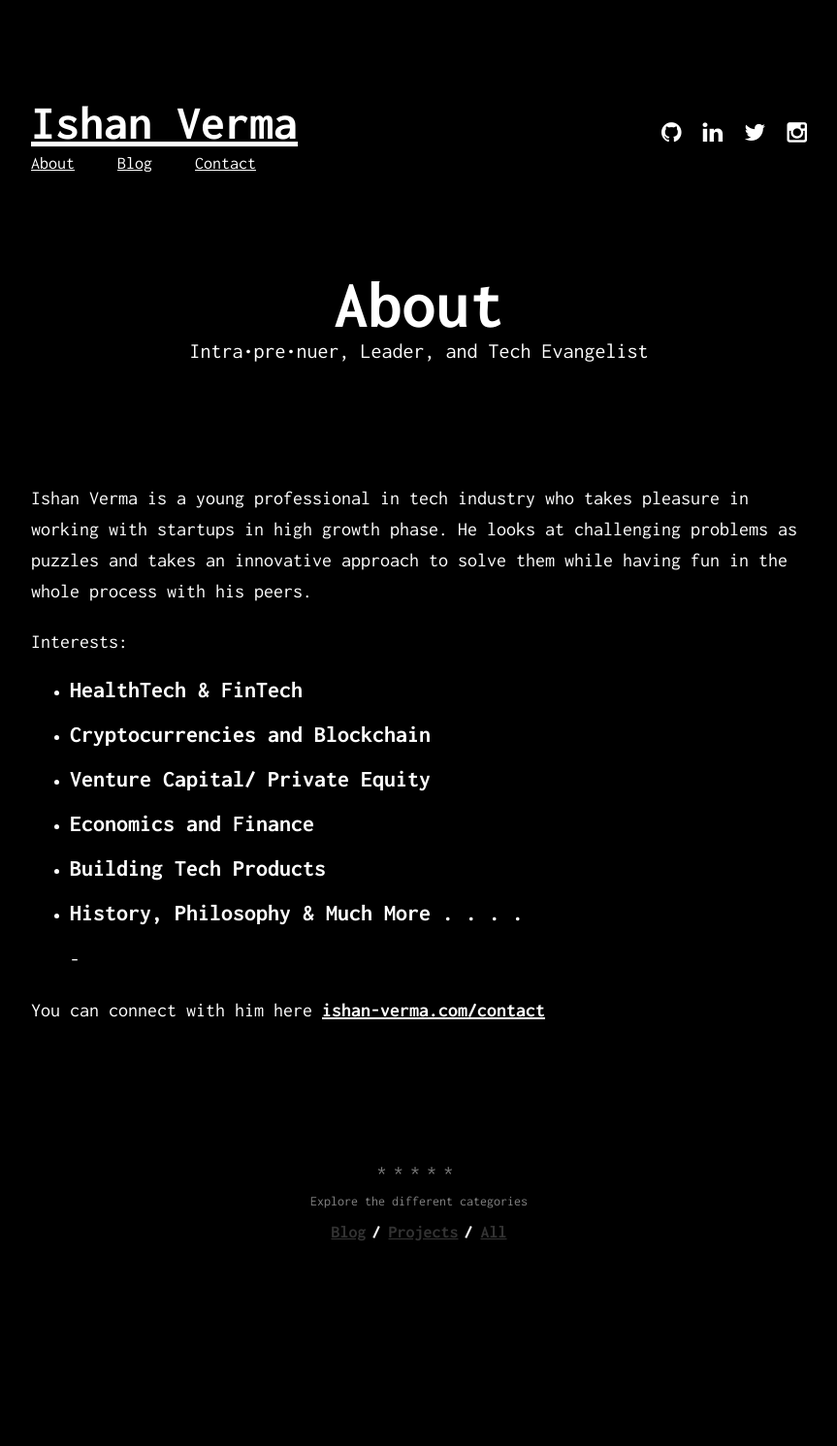
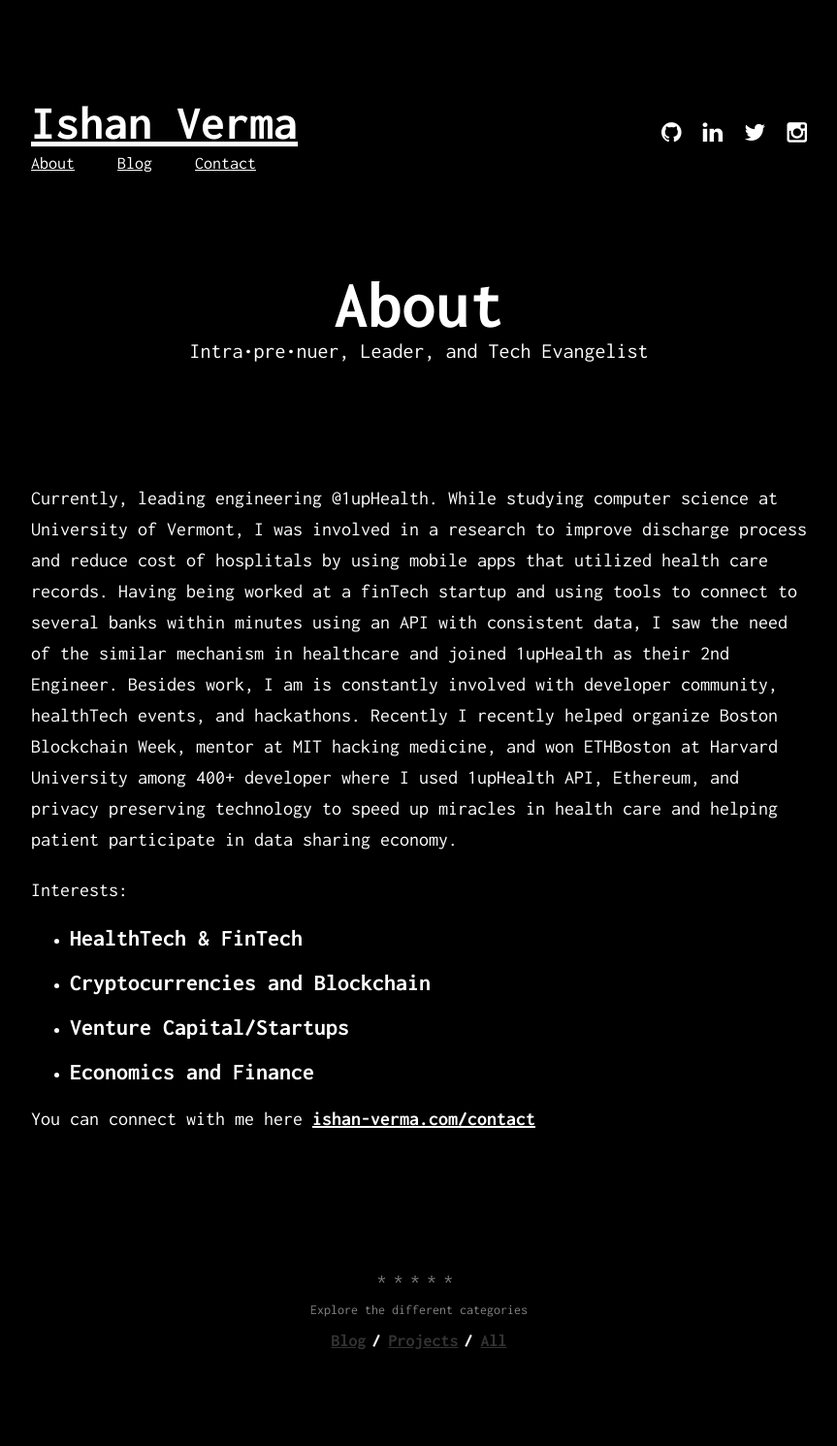
Before and after one commit to ishan-verma/ishan-verma.github.io, a Jekyll site: the page built from about.md, in a window 1280 px wide. Shown: the whole page at 97% size, without its empty margins (208-1071 px from the left). Built offline with Jekyll 4.4.1, drawn with Linux system fonts in a browser that asks for light colours; before the commit the page ends 1379 px from its top, so only the background shows below that.

Commit message:
Update about.md

```diff
--- a/about.md
+++ b/about.md
@@ -4,8 +4,7 @@ title: About
 subtitle: Intra•pre•nuer, Leader, and Tech Evangelist
 permalink: /
 ---
-
-Ishan Verma is a young professional in tech industry who takes pleasure in working with startups in high growth phase. He looks at challenging problems as puzzles and takes an innovative approach to solve them while having fun in the whole process with his peers.
+Currently, leading engineering @1upHealth. While studying computer science at University of Vermont, I was involved in a research to improve discharge process and reduce cost of hosplitals by using mobile apps that utilized health care records. Having being worked at a finTech startup and using tools to connect to several banks within minutes using an API with consistent data, I saw the need of the similar mechanism in healthcare and joined 1upHealth as their 2nd Engineer. Besides work, I am is constantly involved with developer community, healthTech events, and hackathons. Recently I recently helped organize Boston Blockchain Week, mentor at MIT hacking medicine, and won ETHBoston at Harvard University among 400+ developer where I used 1upHealth API, Ethereum, and privacy preserving technology to speed up miracles in health care and helping patient participate in data sharing economy.
 
 Interests:
 
@@ -13,14 +12,9 @@ Interests:
 -
 - Cryptocurrencies and Blockchain
 -
-- Venture Capital/ Private Equity
+- Venture Capital/Startups
 -
 - Economics and Finance
 -
-- Building Tech Products
--
-- History, Philosophy & Much More . . . .
--
--
 
-You can connect with him here [ishan-verma.com/contact](https://ishan-verma.com/contact)
+You can connect with me here [ishan-verma.com/contact](https://ishan-verma.com/contact)
```
